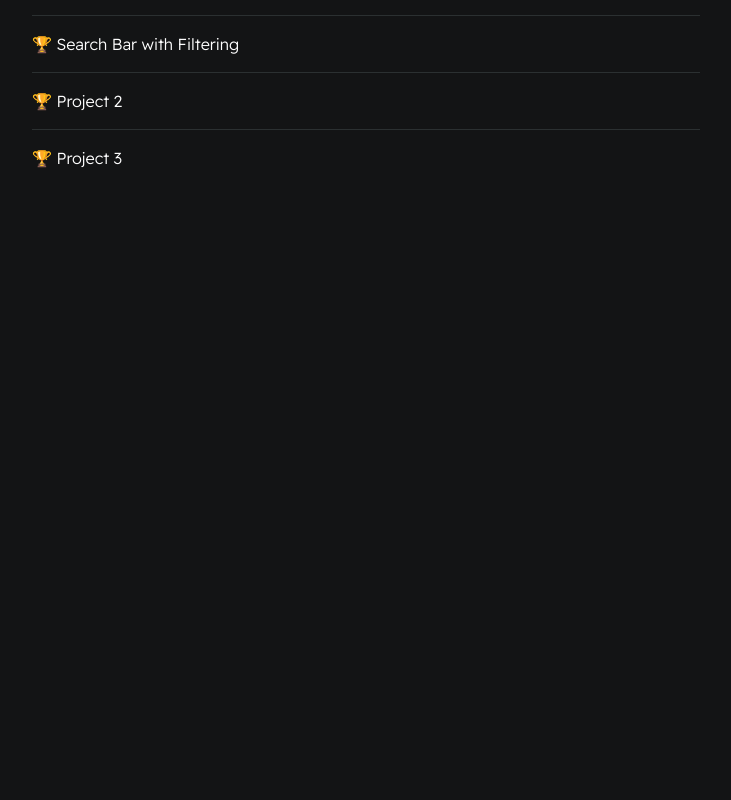
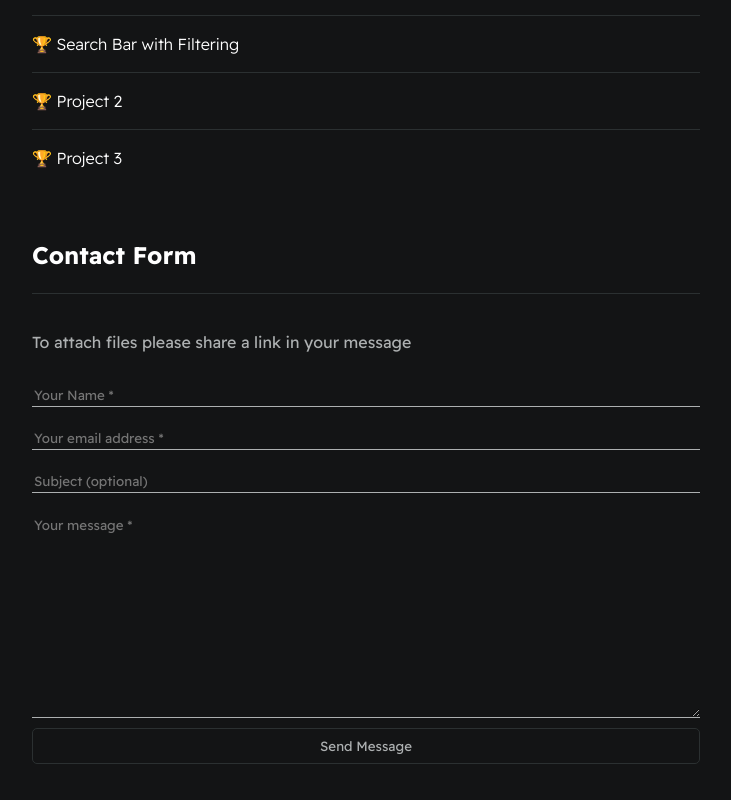
Before and after one commit to hermionearcher/react-digital-cv, a React (Create React App) app in the folder digital-cv/: page / in a window 1280 px wide. Shown: the part 1360-2160 px from the top of the page, without its empty margins (274-1005 px from the left). Before the commit the page ends 1586 px from the top, so only its background shows below. Built offline with nearby package versions, Linux system fonts and the light colour scheme.

Commit message:
add contact form

```diff
--- a/digital-cv/src/App.css
+++ b/digital-cv/src/App.css
@@ -86,6 +86,7 @@ a {
 #email {
     color: var(--mainTextColor);
 }
+
 .disabled {
     font-weight: 300;
     font-size: 0.9em;
@@ -94,6 +95,7 @@ a {
     cursor: default;
     text-decoration: none;
 }
+
 #socials--list {
     display: flex;
     justify-content: space-between;
@@ -152,7 +154,6 @@ a {
 
 .card--project a {
     color: var(--mainTextColor);
-
     transition: 0.3s;
 }
 
@@ -185,9 +186,11 @@ a {
     width: 50px;
     height: 25px;
 }
+
 .toggle-switch input[type="checkbox"] {
     display: none;
 }
+
 .toggle-switch .switch {
     position: absolute;
     cursor: pointer;
@@ -199,6 +202,7 @@ a {
     left: 0;
     transition: background-color 0.2s ease;
 }
+
 .toggle-switch .switch::before {
     position: absolute;
     content: "";
@@ -210,12 +214,50 @@ a {
     border-radius: 50%;
     transition: transform 0.3s ease;
 }
-  .toggle-switch input[type="checkbox"]:checked + .switch::before {
+
+.toggle-switch input[type="checkbox"]:checked+.switch::before {
     transform: translateX(25px);
     background-color: #6699cc;
 }
-  .toggle-switch input[type="checkbox"]:checked + .switch {
+
+.toggle-switch input[type="checkbox"]:checked+.switch {
     background-color: #336699;
+}
+
+/* Contact form */
+
+.form--control {
+    display: flex;
+    flex-direction: column;
+}
+
+.contact--container {
+    padding-top: 1em;
+    padding-bottom: 1em;
+    border-top: 1px solid var(--mainBorderColor);
+}
+
+.contact--container span {
+    padding: 20px 0 20px 0;
+}
+input, textarea {
+    background-color: var(--mainBgColor);
+    border: none;
+    border-bottom: 1px solid var(--secondaryTextColor);;
+    margin: 10px 0 10px 0;
+    transition: 0.3s;
+}
+input:focus, textarea:focus {
+    outline: none;
+}
+.btn{
+    background-color: var(--mainBgColor);
+    color: var(--secondaryTextColor);
+}
+
+.btn:hover {
+    color: var(--mainLinkColor);
+    cursor: pointer;
 }
 
 
--- /dev/null
+++ b/digital-cv/src/components/Contact.js
@@ -0,0 +1,36 @@
+import React, { useState, useRef } from 'react';
+// import emailjs from '@emailjs/browser';
+
+
+const Contact = () => {
+    const form = useRef()
+    const sendEmail = (e) => {
+        // e.preventDefault();
+        // emailjs.sendForm('service_6wd1e49', 'template_de8kw9l', form.current, 'ezj4Fc7KhnYynEBlJ')
+        //     .then((result) => {
+        //         console.log(result.text);
+        //     }, (error) => {
+        //         console.log(error.text);
+        //     });
+        // e.target.reset()
+    }
+    return (
+        <section className="section--page" id="contact">
+            <h2>Contact Form</h2>
+            <div className='contact--container'>
+                <form ref={form} onSubmit={sendEmail} className='form--control'>
+                    <span>To attach files please share a link in your message</span>
+                    <input type="text" placeholder="Your Name *" name="user_name" required />
+                    <input type="email" placeholder="Your email address *" name="user_email" required />
+                    <input type="text" placeholder="Subject (optional)" name="subject" />
+                    <textarea placeholder="Your message *" name="message" cols="30" rows="10" required ></textarea>
+                    <button type='submit' className='card--techstack btn'>Send Message</button>
+                    {/* <span className={emailSent ? 'visible' : null}>Thank you for your message, we will be in touch in no time!</span> */}
+                </form>
+            </div>
+        </section>
+    );
+
+}
+
+export default Contact
--- a/digital-cv/src/pages/Home.js
+++ b/digital-cv/src/pages/Home.js
@@ -1,4 +1,5 @@
 import React, { useState } from 'react'
+import Contact from '../components/Contact';
 import ProjectSection from './ProjectSection';
 import ToggleSwitch from './ToggleSwitch';
 
@@ -13,7 +14,7 @@ const Home = () => {
         <div>
           <h1 id="user-name">Me...</h1>
           <p id="bio">JavaScript Software Developer <a href="https://www.yorkshirewater.com/" target="_blank" rel="noreferrer">Yorkshire Water</a>, previously at <a href="https://atos.net/en/" target="_blank" rel="noreferrer">Atos</a> as a Angular developer.</p>
-          <p id="email">👉 ha@email.com</p>
+          <p id="email">👉<a href="#contact"> Let's talk</a></p>
         </div>
       </section>
 
@@ -108,6 +109,8 @@ const Home = () => {
       {/* Toggle Switch
       <ToggleSwitch /> */}
 
+
+      <Contact />
     </div>
   )
 }
--- a/digital-cv/src/pages/ProjectSection.js
+++ b/digital-cv/src/pages/ProjectSection.js
@@ -1,5 +1,4 @@
 import React from 'react'
-import { BrowserRouter as Router, Routes, Route, Link } from "react-router-dom";
 import ProjectData from '../data/projects.json'
 
 const ProjectSection = () => {
@@ -12,8 +11,6 @@ const ProjectSection = () => {
                 return (
                     <div className="card--project" key={key} >
                         <a href={`/project/${project.id}`}><span>🏆 </span>{project.title}</a>
-                        {/* <Link to={project.id}><span>🏆 </span>{project.title}</Link> */}
-
                     </div>
                 )
             })}
```
Also changed, not shown: digital-cv/src/pages/Project.js (+0 -10 lines). Lines whose indentation alone changed are shown as unchanged.
